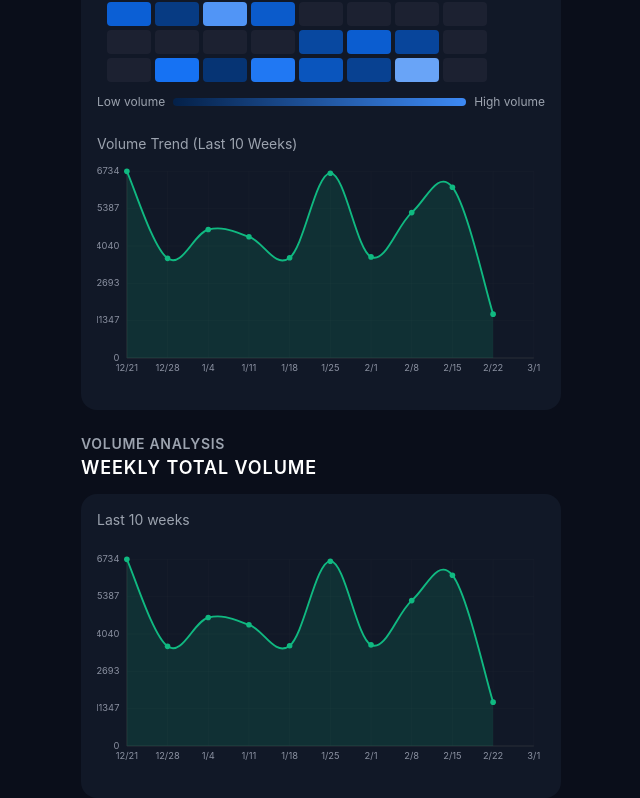
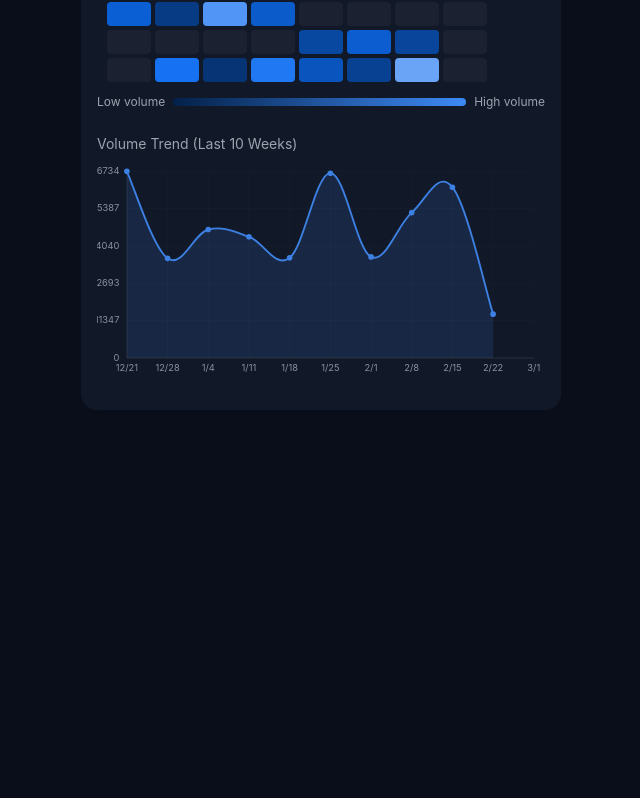
Before and after one commit to shashankdurgad/SmartBell, a React (Vite) app: page /performance in a window 1280 px wide. Shown: the part 1132-1930 px from the top of the page, without its empty margins (319-959 px from the left). After the commit the page ends 1614 px from the top, so only its background shows below. Built offline with nearby package versions, Linux system fonts and the light colour scheme.

Commit message:
Combines volume calendar and volume trend graph

```diff
--- a/src/pages/PerformanceAnalysisPage.tsx
+++ b/src/pages/PerformanceAnalysisPage.tsx
@@ -439,40 +439,8 @@ export function PerformanceAnalysisPage() {
                   points={volumeSeries}
                   width={480}
                   height={240}
-                  stroke="#10B981"
-                  fill="rgba(16, 185, 129, 0.15)"
-                  xTickDays={7}
-                  xDomain={[tenWeeksAgoTimestamp, currentWeekTimestamp]}
-                />
-              </div>
-            </div>
-          </Card>
-        </section>
-
-        {/* Weekly Total Volume Trend */}
-        <section>
-          <h2 className="text-sm font-semibold text-gray-text uppercase tracking-wider">
-            Volume Analysis
-          </h2>
-          <h1 className="text-lg font-semibold text-white-text uppercase tracking-wider mb-3">
-            Weekly Total Volume
-          </h1>
-          <Card className="mt-2">
-            <div className="space-y-3">
-              <div className="flex items-start justify-between">
-                <div className="space-y-2 flex-1">
-                  <p className="text-sm text-gray-text">
-                    Last 10 weeks
-                  </p>
-                </div>
-              </div>
-              <div>
-                <ExerciseProgressChart
-                  points={volumeSeries}
-                  width={480}
-                  height={240}
-                  stroke="#10B981"
-                  fill="rgba(16, 185, 129, 0.15)"
+                  stroke= '#3d80e3'
+                  fill = 'rgba(66, 133, 232, 0.15)'
                   xTickDays={7}
                   xDomain={[tenWeeksAgoTimestamp, currentWeekTimestamp]}
                 />
```
